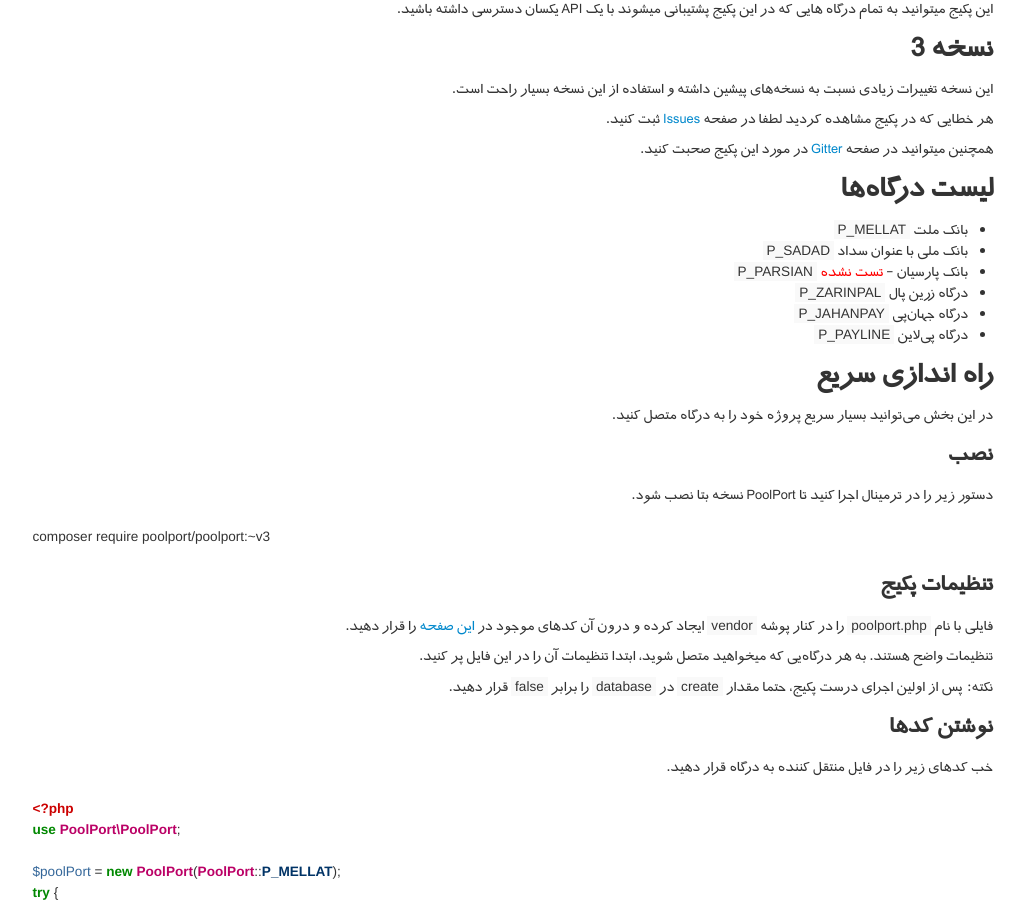
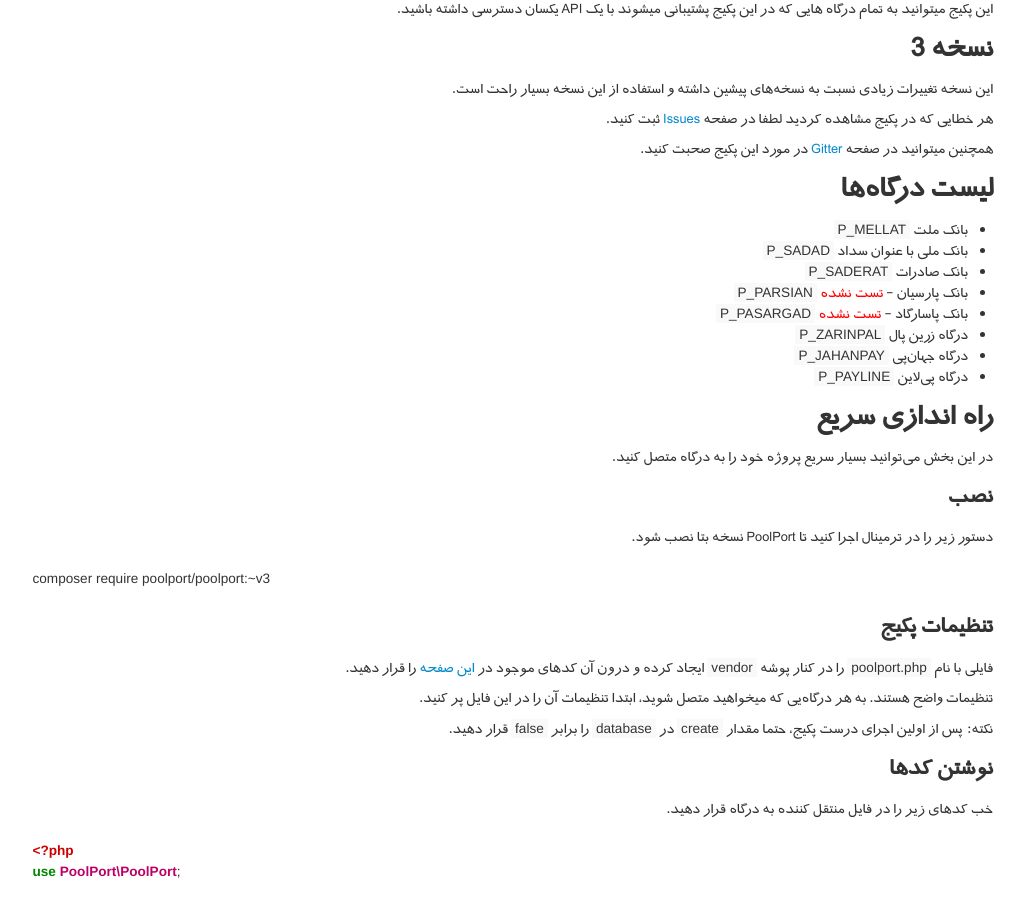
Before and after one commit to PoolPort/PoolPort.github.io, a Jekyll site: the page built from index.md, in a window 1280 px wide and 900 px high, scrolled down 301 px. Shown: the whole window, without its empty margins (32-1057 px from the left). Built offline with Jekyll 4.4.1, drawn with Linux system fonts in a browser that asks for light colours; Markdown is read by kramdown in place of the engine named in the settings.

Commit message:
Add Saderat port

````diff
--- a/_config.yml
+++ b/_config.yml
@@ -51,7 +51,7 @@ redcarpet:
         'autolink',
         'strikethrough',
         'superscript',
-        'with_toc_data',
+        # 'with_toc_data',
         'tables',
         'hardwrap'
     ]
--- a/index.md
+++ b/index.md
@@ -30,7 +30,9 @@ title: "پکیج PoolPort"
 
 * بانک ملت ```P_MELLAT```
 * بانک ملی با عنوان سداد ```P_SADAD```
+* بانک صادرات ```P_SADERAT```
 * بانک پارسیان - <span style="color:red">تست نشده</span> ```P_PARSIAN```
+* بانک پاسارگاد - <span style="color:red">تست نشده</span> ```P_PASARGAD```
 * درگاه زرین پال ```P_ZARINPAL```
 * درگاه جهان‌پی ```P_JAHANPAY```
 * درگاه پی‌لاین ```P_PAYLINE```
````
Also changed, not shown: _posts/2015-03-20-changelog.md (+3 -0 lines), _posts/2015-10-02-version-3.md (+2 -0 lines), 6 other files.
